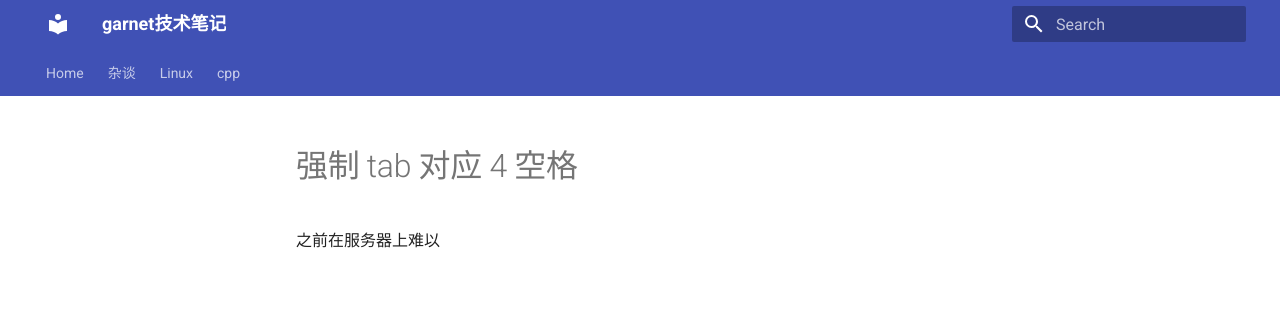
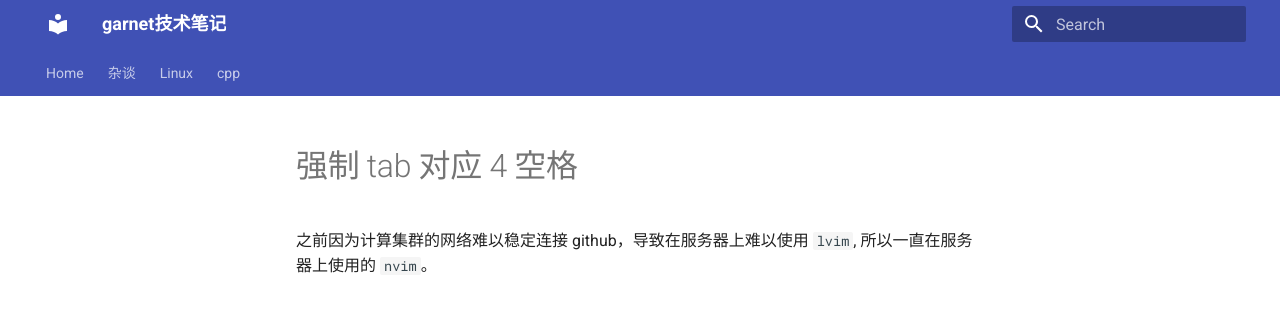
Before and after one commit to ymma98/technotes, an MkDocs documentation site: the page built from docs/Linux/vim_强制tab对应4空格.md, in a window 1280 px wide. Shown: the top 312 px of the page. Built offline with MkDocs 1.6.1 and Material for MkDocs 9.7.7, drawn with Linux system fonts in a browser that asks for light colours.

Commit message:
docs/Linux/vim_强制tab对应4空格.md updated from https://stackedit.cn/

```diff
--- a/docs/Linux/vim_强制tab对应4空格.md
+++ b/docs/Linux/vim_强制tab对应4空格.md
@@ -1,6 +1,9 @@
 # 强制 tab 对应 4 空格
 
-之前在服务器上难以
+
+
+
+之前因为计算集群的网络难以稳定连接 github，导致在服务器上难以使用 `lvim`, 所以一直在服务器上使用的 `nvim`。
 <!--stackedit_data:
-eyJoaXN0b3J5IjpbLTU4Njg0OTM2Nl19
+eyJoaXN0b3J5IjpbNTkxNDQ4MzM4XX0=
 -->
```
